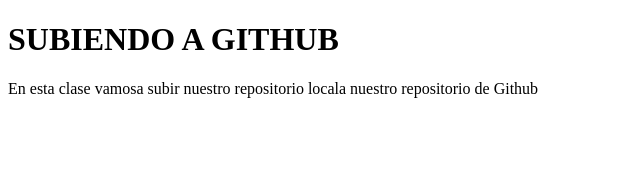
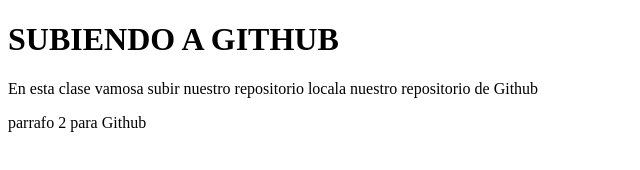
Before and after one commit to danieldde/git_22582, a plain HTML site: page index.html in a window 1280 px wide. Shown: the whole page, without its empty margins (0-640 px from the left). Drawn offline with Linux system fonts and the light colour scheme.

Commit message:
agregue otro parrafo para hacer otra subida a github

```diff
--- a/index.html
+++ b/index.html
@@ -9,5 +9,6 @@
 <body>
     <h1>SUBIENDO A GITHUB</h1>
     <P>En esta clase vamosa  subir nuestro repositorio locala nuestro repositorio de Github</P>
+    <p>parrafo 2 para Github</p>
 </body>
 </html>
```
